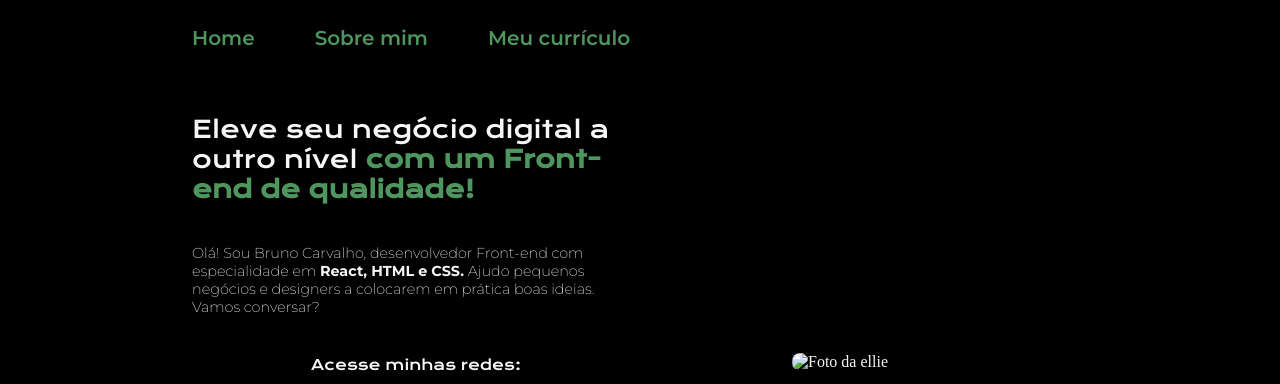
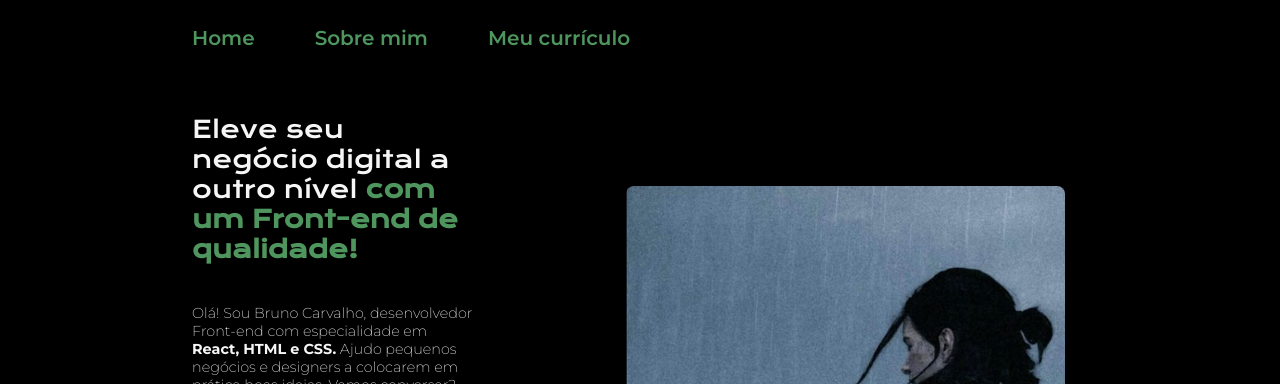
Before and after one commit to brunocb-cs/potifolio-alura-aula-, a plain HTML site: page index.html in a window 1280 px wide. Shown: the top 384 px of the page. Drawn offline with nearby package versions, Linux system fonts and the light colour scheme.

Commit message:
Update index.html

```diff
--- a/index.html
+++ b/index.html
@@ -38,7 +38,7 @@
         <section class="imagem">
             <picture>
                 <source media="(max-width: 600px)" srcset="/Imagens/tlou2-ellie-02.jfif">
-                <img class="img" src="tlou2-ellie.jfif" alt="Foto da ellie">
+                <img class="img" src="Imagens/tlou2-ellie.jfif" alt="Foto da ellie">
             </picture>
         </section>
     </main>
```
